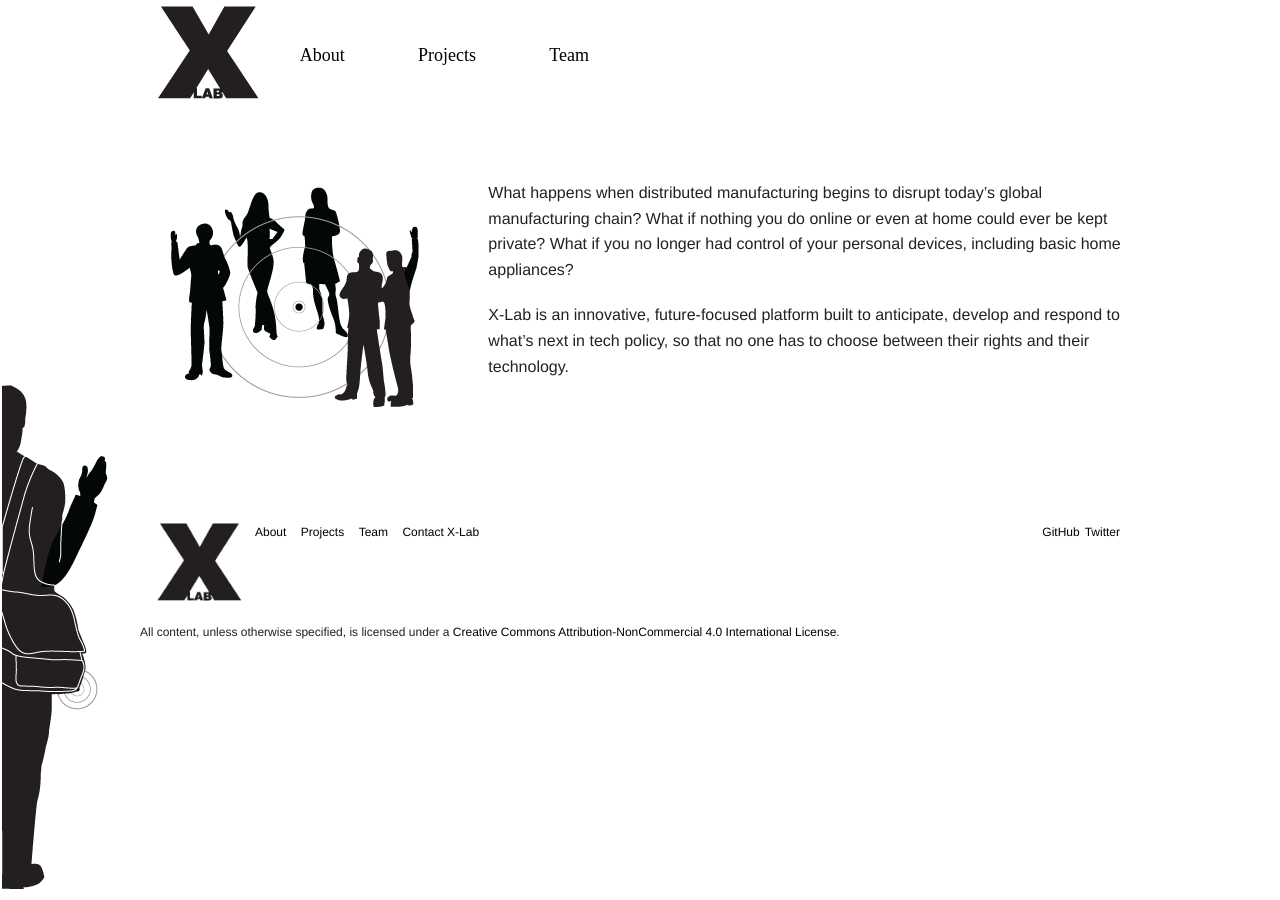
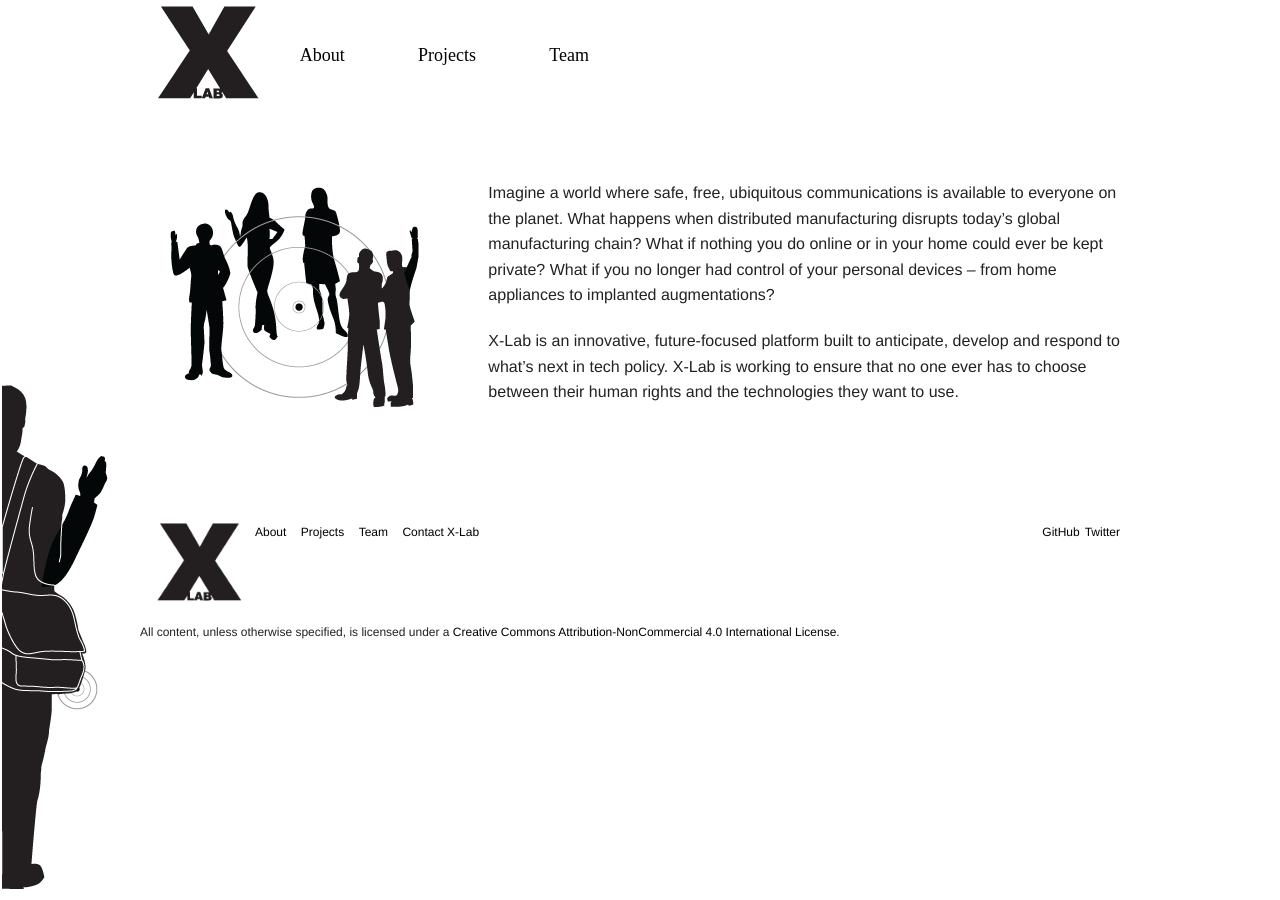
Before and after one commit to xlabrocks/X-Lab-Site, a Jekyll site: the page built from x-lab.org/index.md, in a window 1280 px wide. Built offline with Jekyll 4.4.1, drawn with Linux system fonts in a browser that asks for light colours; some web fonts are replaced.

Commit message:
Updated index.md

```diff
--- a/x-lab.org/index.md
+++ b/x-lab.org/index.md
@@ -2,8 +2,9 @@
 title: "X-Lab"
 layout: front
 lang: en
+published: true
 ---
 
-What happens when distributed manufacturing begins to disrupt today's global manufacturing chain? What if nothing you do online or even at home could ever be kept private? What if you no longer had control of your personal devices, including basic home appliances?
+Imagine a world where safe, free, ubiquitous communications is available to everyone on the planet.  What happens when distributed manufacturing disrupts today's global manufacturing chain? What if nothing you do online or in your home could ever be kept private? What if you no longer had control of your personal devices -- from home appliances to implanted augmentations?
 
-X-Lab is an innovative, future-focused platform built to anticipate, develop and respond to what's next in tech policy, so that no one has to choose between their rights and their technology.
+X-Lab is an innovative, future-focused platform built to anticipate, develop and respond to what's next in tech policy.  X-Lab is working to ensure that no one ever has to choose between their human rights and the technologies they want to use.
```
